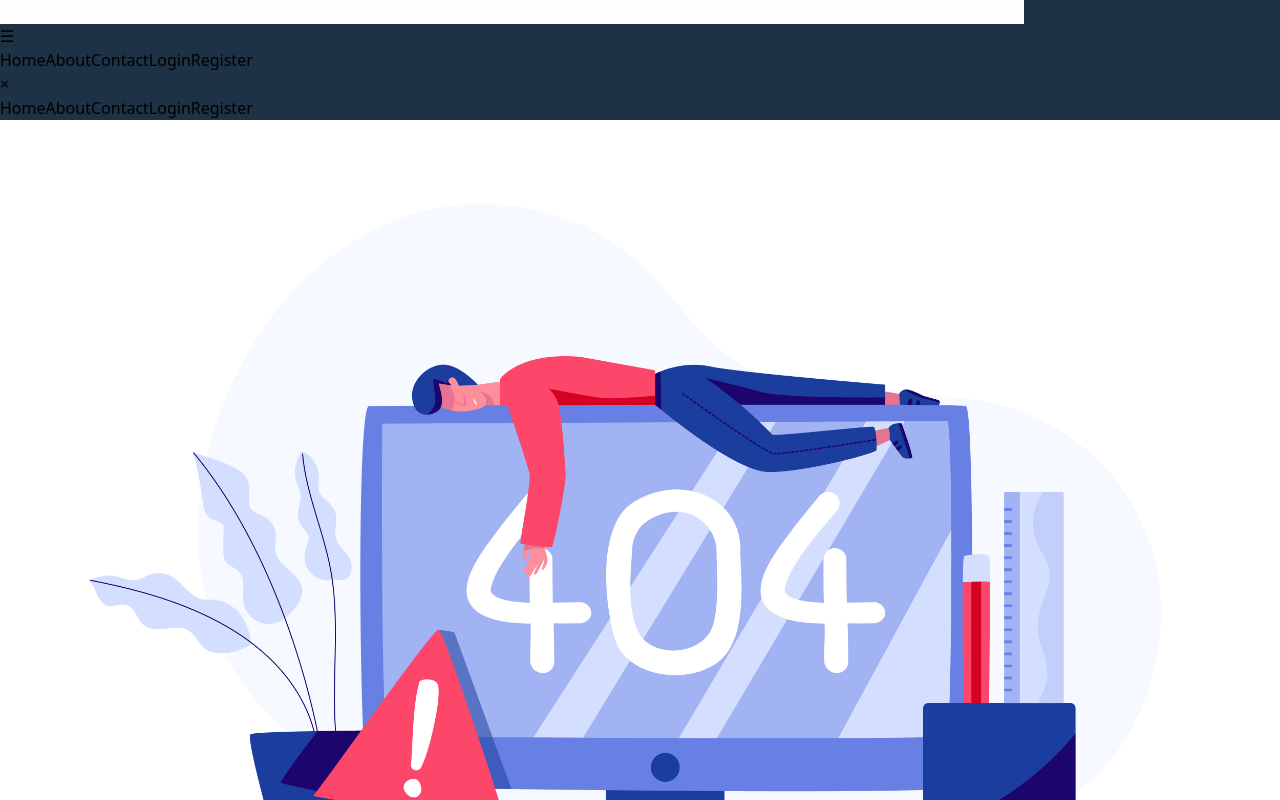
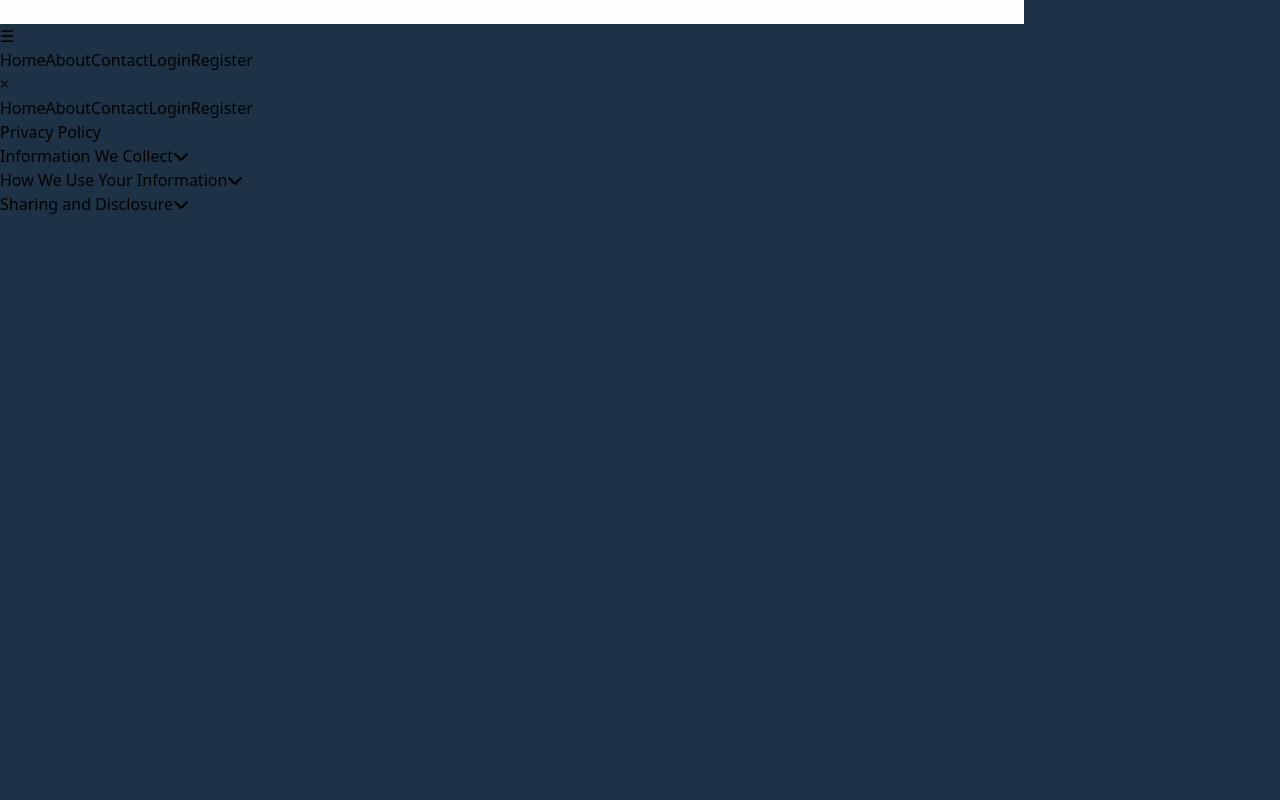
Before and after one commit to dhruvgupta0503/Integrator, a React (Vite) app: page /policy in a window 1280 px wide. Before the commit this address had no page. Shown: the part 1000-1800 px from the top of the page. After the commit the page ends 1216 px from the top, so only its background shows below. Built offline with nearby package versions, Linux system fonts and the light colour scheme.

Commit message:
Created Privacy policy page

```diff
--- a/package.json
+++ b/package.json
@@ -10,6 +10,8 @@
     "preview": "vite preview"
   },
   "dependencies": {
+    "@fortawesome/free-solid-svg-icons": "^6.6.0",
+    "@fortawesome/react-fontawesome": "^0.2.2",
     "@react-oauth/google": "^0.12.1",
     "axios": "^1.7.7",
     "react": "^18.3.1",
--- a/src/App.jsx
+++ b/src/App.jsx
@@ -2,6 +2,7 @@ import React, { Suspense, lazy } from "react";
 import './index.css';
 import Navbar from './Components/Navbar';
 import { Routes, Route } from "react-router-dom";
+
 
 
 const Home = lazy(() => import("./pages/Home.jsx"));
@@ -13,6 +14,7 @@ const OTP = lazy(() => import("./pages/OTP.jsx"));
 const Error = lazy(() => import("./pages/Error.jsx"));
 const Contact = lazy(() => import("./pages/Contact.jsx"));
 const About = lazy(() => import("./pages/About.jsx"));
+const Policy = lazy(() => import("./pages/Policy.jsx"));
 
 function App() {
   return (
@@ -28,6 +30,7 @@ function App() {
           <Route path="/login" element={<Login />} />
           <Route path="/register" element={<Register />} />
           <Route path="/OTP" element={<OTP />} />
+          <Route path="/policy" element={<Policy />} />
           <Route path="*" element={<Error />} />
         </Routes>
       </Suspense>
--- a/src/Components/Footer.jsx
+++ b/src/Components/Footer.jsx
@@ -6,29 +6,19 @@ const Footer = () => {
     <footer className="bg-[#6D7179] text-gray-300 py-4 mt-12">
       <div className="container mx-auto flex flex-wrap items-center justify-between px-4">
         <div className="flex items-center space-x-4 ml-[2%]">
-          <img
-            src={Transit1}
-            alt="Company Logo"
-            className="h-10"
-          />
+          <img src={Transit1} alt="Company Logo" className="h-10" />
           <div>
             <h2 className="text-white text-xl font-bold">Shubh Technologies</h2>
-            <p>Lucknow,Uttar Pradesh 226022</p>
-            <p>Email: dhruv@transitco.in</p>
-            <p>Phone: 9999499825</p>
+            <p>Lucknow, Uttar Pradesh 226022</p>
+            <p>Email: <a href="mailto:dhruv@transitco.in" className="hover:underline">dhruv@transitco.in</a></p>
+            <p>Phone: <a href="tel:9999499825" className="hover:underline">9999499825</a></p>
           </div>
         </div>
 
         <div className="flex-1 hidden md:flex justify-center space-x-4">
-          <a href="/help" className="text-gray-300 hover:text-white">
-            Help/Support
-          </a>
-          <a href="/privacy" className="text-gray-300 hover:text-white">
-            Privacy Policy
-          </a>
-          <a href="/contact" className="text-gray-300 hover:text-white">
-            Contact Us
-          </a>
+          <a href="/help" className="text-gray-300 hover:text-white">Help/Support</a>
+          <a href="/policy" className="text-gray-300 hover:text-white">Privacy Policy</a>
+          <a href="/contact" className="text-gray-300 hover:text-white">Contact Us</a>
         </div>
 
         <div className="flex items-center justify-end mr-[2%]">
--- /dev/null
+++ b/src/pages/Policy.jsx
@@ -0,0 +1,85 @@
+import React, { useState } from 'react';
+import { FontAwesomeIcon } from '@fortawesome/react-fontawesome';
+import { faChevronDown, faChevronUp } from '@fortawesome/free-solid-svg-icons';
+
+const Policy = () => {
+  const [openSection, setOpenSection] = useState(null);
+
+  const handleToggle = (section) => {
+    setOpenSection(openSection === section ? null : section);
+  };
+
+  return (
+    <div className="min-h-screen flex flex-col items-center bg-[#1D3244] text-white py-12 px-6">
+      <div className="max-w-4xl w-full bg-[#6D7179] bg-opacity-50 rounded-lg shadow-lg p-8">
+        <h1 className="text-4xl font-bold text-center mb-8">Privacy Policy</h1>
+
+        {/* Section 1 */}
+        <div className="mb-6">
+          <button
+            onClick={() => handleToggle(1)}
+            className="w-full text-left font-semibold text-2xl py-4 px-6 flex items-center justify-between bg-[#1D3244] hover:bg-[#6D7179] transition-colors duration-300 rounded"
+          >
+            Information We Collect
+            <FontAwesomeIcon icon={openSection === 1 ? faChevronUp : faChevronDown} className="ml-2 text-lg" />
+          </button>
+          {openSection === 1 && (
+            <div className="p-4 text-lg bg-white text-[#1D3244] rounded mt-2">
+              <ul className="space-y-2">
+                <li><strong>Personal Information:</strong> We may collect your name, email, phone number, and payment information when you register or contact us.</li>
+                <li><strong>Usage Data:</strong> This includes your IP address, browser type, access times, and pages viewed.</li>
+                <li><strong>Cookies:</strong> We use cookies to enhance your experience. Manage preferences via your browser settings.</li>
+              </ul>
+            </div>
+          )}
+        </div>
+
+        {/* Section 2 */}
+        <div className="mb-6">
+          <button
+            onClick={() => handleToggle(2)}
+            className="w-full text-left font-semibold text-2xl py-4 px-6 flex items-center justify-between bg-[#1D3244] hover:bg-[#6D7179] transition-colors duration-300 rounded"
+          >
+            How We Use Your Information
+            <FontAwesomeIcon icon={openSection === 2 ? faChevronUp : faChevronDown} className="ml-2 text-lg" />
+          </button>
+          {openSection === 2 && (
+            <div className="p-4 text-lg bg-white text-[#1D3244] rounded mt-2">
+              <ul className="space-y-2">
+                <li>To provide and maintain our services.</li>
+                <li>To process and manage your bookings.</li>
+                <li>To communicate with you about your account or transactions.</li>
+                <li>To improve our website and services.</li>
+                <li>To send you promotional materials, if opted in.</li>
+              </ul>
+            </div>
+          )}
+        </div>
+
+        {/* Section 3 */}
+        <div className="mb-6">
+          <button
+            onClick={() => handleToggle(3)}
+            className="w-full text-left font-semibold text-2xl py-4 px-6 flex items-center justify-between bg-[#1D3244] hover:bg-[#6D7179] transition-colors duration-300 rounded"
+          >
+            Sharing and Disclosure
+            <FontAwesomeIcon icon={openSection === 3 ? faChevronUp : faChevronDown} className="ml-2 text-lg" />
+          </button>
+          {openSection === 3 && (
+            <div className="p-4 text-lg bg-white text-[#1D3244] rounded mt-2">
+              <ul className="space-y-2">
+                <li>We may share your information with third-party service providers.</li>
+                <li>We may disclose information if legally required to protect rights and safety.</li>
+                <li>In case of a business transfer, your data may be part of the assets transferred.</li>
+              </ul>
+            </div>
+          )}
+        </div>
+
+        {/* Additional sections can follow the same pattern */}
+      </div>
+    </div>
+  );
+};
+
+export default Policy;
```
Also changed, not shown: 1 other file (tests, documents, lock files or other folders).
